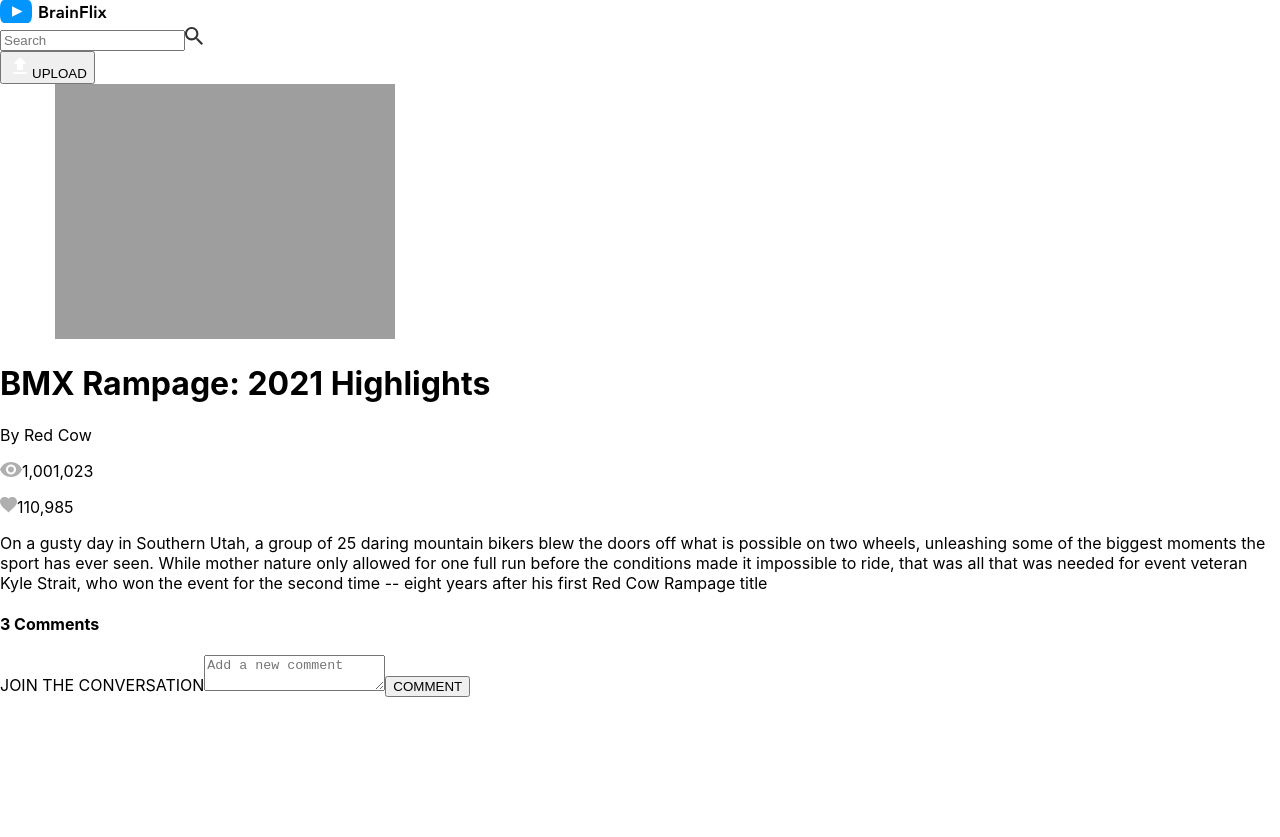
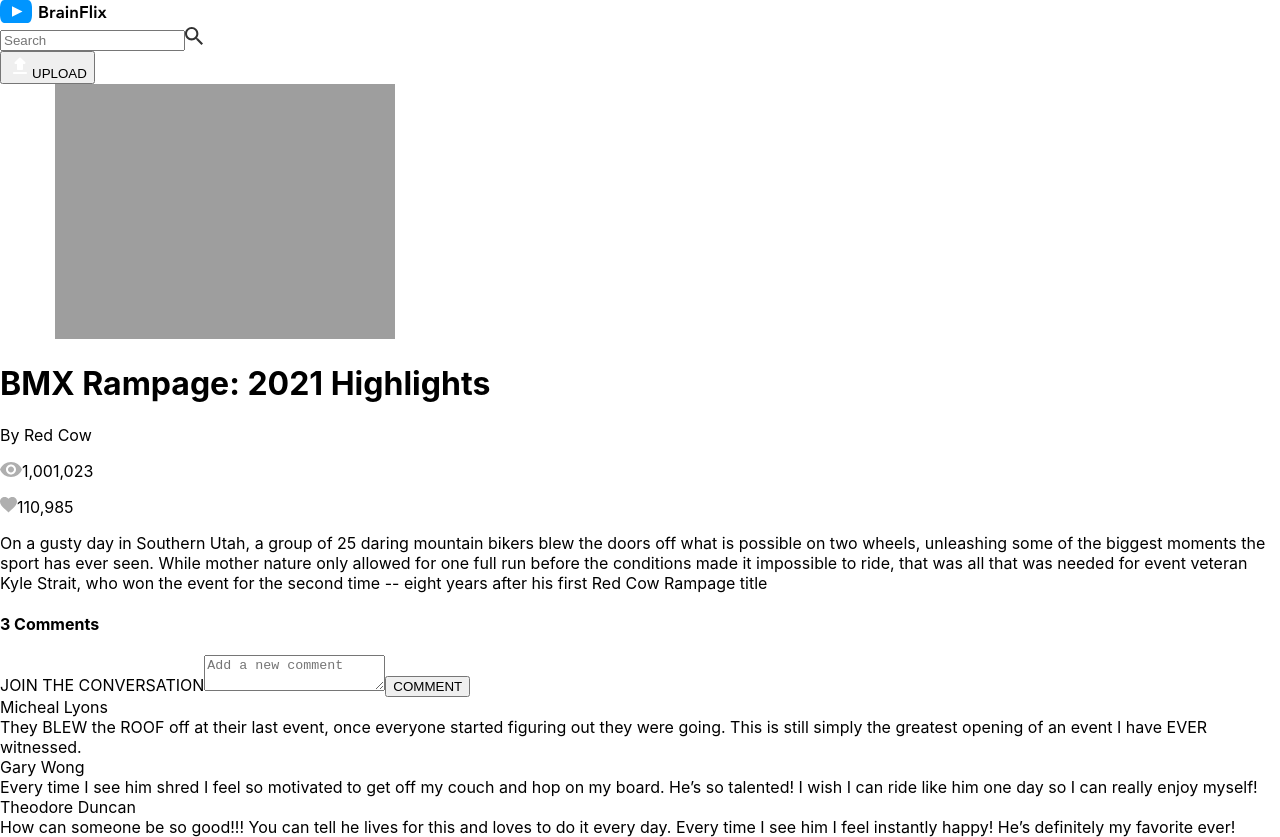
Before and after one commit to RichardxTrusty/richard-trusty-brainflix, a React (Create React App) app: page / in a window 1280 px wide. Before the commit the page ends 800 px from the top, so only its background shows below. Built offline with nearby package versions, Linux system fonts and the light colour scheme.

Commit message:
Created posted comment component

```diff
--- a/src/App.js
+++ b/src/App.js
@@ -2,6 +2,7 @@ import Header from "./components /Header";
 import Video from "./components /Video";
 import VideoInfo from "./components /VideoInfo";
 import CommentForm from "./components /CommentForm";
+import Comments from "./components /Comments";
 import data from "./data/video-details.json";
 import list from "./data/videos.json";
 
@@ -21,6 +22,7 @@ class App extends Component {
         <Video content={this.state.selectedData} />
         <VideoInfo content={this.state.selectedData} />
         <CommentForm />
+        <Comments />
       </div>
     );
   }
--- /dev/null
+++ b/src/components /Comments.js
@@ -0,0 +1,34 @@
+import videoComments from "../data/video-details.json";
+console.log(videoComments);
+
+const videoID = "84e96018-4022-434e-80bf-000ce4cd12b8";
+function Comments(props) {
+  const commentsData = videoComments.find((element) => element.id == videoID);
+
+  return (
+    <section>
+      {commentsData.comments.map((element) => (
+        <>
+          <div className="posted-comments">
+            <div className="posted-comment__pic">
+              <div className="posted-comment__name">
+                <span>{element.name}</span>
+                <div className="posted-comment__content">
+                  <span>{element.comment}</span>
+                </div>
+              </div>
+            </div>
+          </div>
+        </>
+      ))}
+    </section>
+  );
+}
+
+export default Comments;
+{
+  /* Loop or iterate over comments data and create comments component  */
+}
+// 1.)Comment Section - to display a list of comments components
+// 2.)Iterate over a list of comment assocaited with a vid
+// 3.)Show the Comment Component
```
